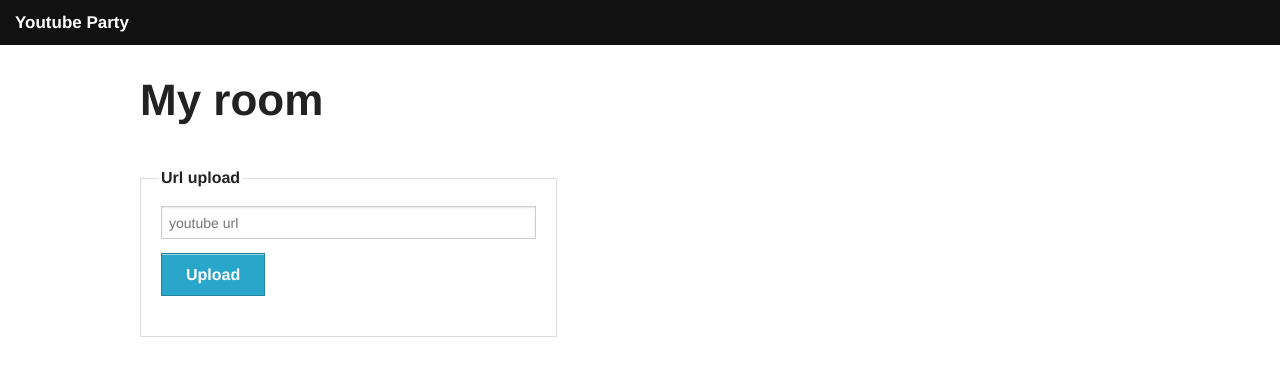
After one commit to jackschultz/youtubeparty, a Flask app: page /room/1 in a window 1280 px wide. The commit adds this page. Shown: the top 376 px of the page. Run offline with Flask 2, Linux system fonts and the light colour scheme; data comes from the database, SQL or seed files in the repository; both versions use the stored data as it was after the commit; data that the repository does not hold is empty; some libraries are stand-ins or nearby versions.

Commit message:
oops. forgot to go for a while. The whole functionality is pretty much done. Just need to clean it up

```diff
--- a/youtubeparty/__init__.py
+++ b/youtubeparty/__init__.py
@@ -1,4 +1,4 @@
-from flask import Flask, render_template, url_for, request, redirect
+from flask import Flask#, render_template, url_for, request, redirect
 
 import os
 
@@ -9,7 +9,3 @@ app.config.from_object('youtubeparty.settings.DevConfig')
 app.debug = True
 
 import youtubeparty.views
-import youtubeparty.models
-
-if __name__ == '__main__':
-  app.run()
--- /dev/null
+++ b/youtubeparty/static/js/ytp.js
@@ -0,0 +1,121 @@
+
+$(document).ready(function() {
+
+  var played_videos = []; //so we know we played the videos,
+  var unplayed_videos = []; //which ones we haven't played
+
+  function update(){
+    rid = $("#room-info").attr("rid");
+    $.ajax({
+      url:'/update/' + rid,
+      dataType: "json",
+      success: function(response) {
+        $('.queue-list').children().remove();
+        for (q in response['queue']) {
+          var title = response['queue'][q]['title'];
+          var key = response['queue'][q]['key'];
+          //we need to see if we've already played the video
+          //we'll assume that the videos come in order of pk, or time submitted
+          var item;
+          if ($.inArray(key, played_videos) > -1) {//add extra class of played video
+            item = $("<div>", {class:"row vid-played", text:title, key:key});
+          }
+          else {//if we get here, we need to check if we want to add it to the unplayed list
+            item = $("<div>", {class:"row", text:title, key:key});
+            if ($.inArray(key, unplayed_videos) <= -1) {//add extra class of played video
+              unplayed_videos.push(key); //list of videos to queue
+            }
+          }
+          $('.queue-list').append(item);
+        };
+      },
+    });
+  }
+  update();//call now to get the thing to load right away
+
+  var tag = document.createElement('script');
+
+  tag.src = "http://www.youtube.com/iframe_api";
+  var firstScriptTag = document.getElementsByTagName('script')[0];
+  firstScriptTag.parentNode.insertBefore(tag, firstScriptTag);
+
+  var player;
+  onYouTubeIframeAPIReady = function() {
+    player = new YT.Player('yt-player', {
+      height: '250',
+      width: '400',
+      videoId: null,
+      events: {
+        'onReady': onPlayerReady,
+        'onStateChange': onStateChange,
+      }
+    });
+  }
+
+  function onPlayerReady(event) {
+    player.loadVideoById(unplayed_videos[0]);
+  }
+
+  function onStateChange(event) {
+    if (event.data == 0) {//ended
+      //load the next song
+      console.log(unplayed_videos);
+      played_videos.push(unplayed_videos.shift());
+      console.log(played_videos);
+      console.log(unplayed_videos);
+      player.loadVideoById(unplayed_videos[0]);
+    }
+  }
+  setInterval(update,8000);
+
+  var yt_search_url = "https://gdata.youtube.com/feeds/api/videos";
+  $( "#yt-search" ).autocomplete({
+    source: function( request, response ) {
+      $.ajax({
+        url:yt_search_url,
+        dataType: "json",
+        data: {//query params
+          q:request.term,
+          "v":2,
+          "max-results":5,
+          "alt":"json",
+        },
+        success: function( data ) {
+          response( $.map( data.feed.entry, function( item ) {
+            return {
+              label: item.title.$t,
+              value: item.link[0].href
+            }
+          }));
+        }
+      });
+    },
+    minLength: 3,
+    open: function() {
+      $( this ).removeClass( "ui-corner-all" ).addClass( "ui-corner-top" );
+    },
+    close: function() {
+      $( this ).removeClass( "ui-corner-top" ).addClass( "ui-corner-all" );
+    }
+  });
+
+  $("#yt-url-upload").submit(function(e) {
+    e.preventDefault();
+    var data = $(this).serialize();
+    $("#yt-search").val("");
+    rid = $("#room-info").attr("rid");
+    console.log($(this).serialize());
+    $.ajax({
+      url:"/room/" + rid,
+      type:"POST",
+      dataType: "json",
+      data: data,
+      success: function( data ) {
+        update();
+      },
+    });
+    return false;
+  });
+
+
+});
--- a/youtubeparty/templates/layout.html
+++ b/youtubeparty/templates/layout.html
@@ -4,6 +4,8 @@
     <title>Youtube for Parties</title>
 
 
+
+    <link rel="stylesheet" href="http://code.jquery.com/ui/1.10.3/themes/smoothness/jquery-ui.css" />
     <link rel="stylesheet" href="/static/css/foundation.css" />
     <script src="/static/js/vendor/custom.modernizr.js"></script>
   </head>
@@ -47,5 +49,13 @@
     {% block content %}
     {% endblock %}
     </div>
+
+
+    <script src="http://code.jquery.com/jquery.js"></script>
+    <script src="http://code.jquery.com/ui/1.10.3/jquery-ui.js"></script>
+    <script src="/static/js/ytp.js"></script>
+
+
+
   </body>
 </html>
--- /dev/null
+++ b/youtubeparty/templates/room.html
@@ -0,0 +1,53 @@
+{% extends "layout.html" %}
+
+{% block content %}
+
+<div class="row">
+  <h1 id="room-info" rid="{{room.id}}">{{room.name}}</h1>
+</div>
+
+<div class="row">
+  <div class="large-5 columns">
+      <div class="row">
+        <div class="queue-list">
+        </div>
+      </div>
+
+      <div class="row">
+          <form method="post" id="yt-url-upload">
+            <fieldset>
+              <legend>Url upload</legend>
+              <div class="row">
+                <div class="large-12 columns">
+                  <input type="text" name="youtube-url" id="yt-search" placeholder="youtube url">
+                </div>
+              </div>
+              <div class="row">
+                <div class="large-12 columns">
+                  <button type="submit">Upload</button>
+                </div>
+              </div>
+            </fieldset>
+          </form>
+      </div>
+    </div>
+
+    <div class="large-1 columns">
+    </div>
+
+    <div class="large-6 columns">
+      <div class="row">
+        <div id="yt-player">
+        </div>
+      </div>
+    </div>
+
+
+  </div>
+</div>
+
+
+
+
+
+{% endblock %}
--- a/youtubeparty/views.py
+++ b/youtubeparty/views.py
@@ -1,12 +1,66 @@
 from youtubeparty import app
-from flask import Flask, render_template, url_for, request, redirect
-from models import db, YTUrl
+from flask import Flask, render_template, url_for, request, redirect, jsonify, abort
+from models import db, YTUrl, Room
+import urlparse
+import cgi
+import json
+import requests
+import pdb
+
+YOUTUBE_URL = 'www.youtube.com'
+
+#for splitting up the get request for info
+YOUTUBE_DATA_URL = 'https://gdata.youtube.com/feeds/api/videos/'
+YOUTUBE_DATA_PARAMS_URL = '?v=2&alt=json'
 
 @app.route('/', methods=['GET', 'POST'])
 def index():
   if request.method == 'POST':
-    url = YTUrl(request.form['youtube-url'])
-    db.session.add(url)
+    name = request.form['room-name']
+    room = Room(name=name)
+    db.session.add(room)
     db.session.commit()
-  queue = db.session.query(YTUrl)
-  return render_template('index.html', queue=queue)
+    return redirect(url_for('room', rid=room.id))
+  return render_template('index.html')
+
+@app.route('/room/<rid>', methods=['GET', 'POST'])
+def room(rid):
+  room = Room.query.get(rid)
+  if room is None:
+    return abort(404)
+  if request.method == 'POST':
+    #pdb.set_trace()
+    poss_url = request.form['youtube-url']
+    parsed_url = urlparse.urlparse(poss_url)
+    if parsed_url[1] == YOUTUBE_URL:
+      query_dict = cgi.parse_qs(parsed_url[4])
+      try:
+        video_key = query_dict['v'][0]
+      except ValueError:
+        #odd, but we need error checking. just ditch
+        abort(500)
+      data_url = YOUTUBE_DATA_URL + video_key + YOUTUBE_DATA_PARAMS_URL
+      resp = requests.get(data_url)
+      video_info_dict = resp.json()
+      title = video_info_dict['entry']['title']['$t']
+      url = YTUrl(poss_url, title, video_key, rid)
+      db.session.add(url)
+      db.session.commit()
+      return jsonify(success=True)
+    return jsonify(success=False) #here we want to give errors...
+  queue = room.urls
+  return render_template('room.html', queue=queue, room=room)
+
+@app.route('/update/<rid>')
+def update(rid):
+  room = Room.query.get(rid)
+  if room is None:
+    return abort(404)
+  queue = room.urls
+  queue_list = []
+  for q in queue:
+    info = {}
+    info['title'] = q.title
+    info['key'] = q.video_key
+    queue_list.append(info)
+  return jsonify(queue=queue_list)
```
Also changed, not shown: youtubeparty/models.py (+21 -4 lines), youtubeparty/templates/index.html (+2 -7 lines), youtubeparty/datebase.db, 1 other file.
